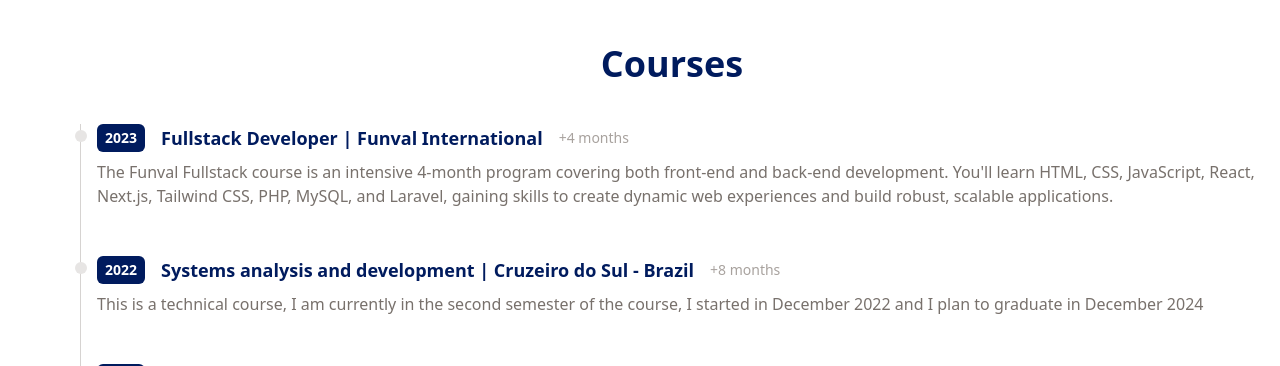
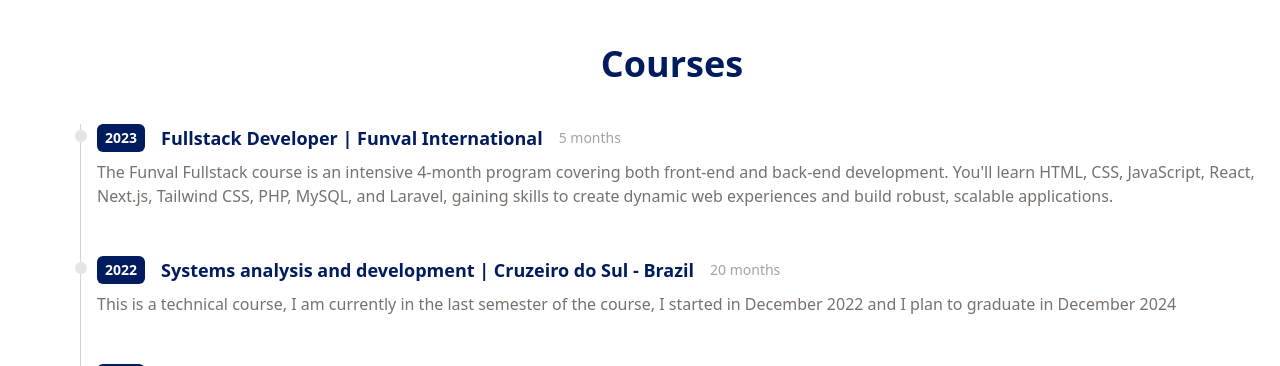
Before and after one commit to anibal-carre/My-Portfolio, a React (Vite) app: page / in a window 1280 px wide. Shown: the part 820-1186 px from the top of the page. Built offline with nearby package versions, Linux system fonts and the light colour scheme.

Commit message:
new data

```diff
--- a/languageTexts.js
+++ b/languageTexts.js
@@ -30,11 +30,11 @@
       content1:
         "The Funval Fullstack course is an intensive 4-month program covering both front-end and back-end development. You'll learn HTML, CSS, JavaScript, React, Next.js, Tailwind CSS, PHP, MySQL, and Laravel, gaining skills to create dynamic web experiences and build robust, scalable applications.",
       content2:
-        "This is a technical course, I am currently in the second semester of the course, I started in December 2022 and I plan to graduate in December 2024",
+        "This is a technical course, I am currently in the last semester of the course, I started in December 2022 and I plan to graduate in December 2024",
       content3:
         "The SENAC Brazil Sales Course offers a comprehensive learning experience in effective sales strategies, customer relations, negotiation techniques, and product knowledge.",
-      time1: "+4 months",
-      time2: "+8 months",
+      time1: "5 months",
+      time2: "20 months",
       time3: "3 months",
     },
     tech: "Technologies",
@@ -88,16 +88,16 @@
       courses: "Cursos",
       title1: "Desenvolvedor Fullstack | Funval Internacional",
       title2:
-        "Análise e desenvolvimento de sistemas | Cruzeiro do Sul - Brasil",
+        "Análise e Desenvolvimento de Sistemas | Cruzeiro do Sul - Brasil",
       title3: "Curso de vendedor | Senac Brasil",
       content1:
         "O curso Funval Fullstack é um programa intensivo de 4 meses que abrange o desenvolvimento tanto de front-end quanto de back-end. Você aprenderá HTML, CSS, JavaScript, React, Next.js, Tailwind CSS, PHP, MySQL e Laravel, adquirindo habilidades para criar experiências web dinâmicas e construir aplicações robustas e escaláveis.",
       content2:
-        "Este é um curso técnico, atualmente estou no segundo semestre do curso. Comecei em dezembro de 2022 e planejo me formar em dezembro de 2024.",
+        "Este é um curso técnico, atualmente estou no último semestre do curso. Comecei em dezembro de 2022 e planejo me formar em dezembro de 2024.",
       content3:
         "O Curso de Vendas do SENAC Brasil oferece uma experiência abrangente de aprendizado em estratégias eficazes de vendas, relacionamento com o cliente, técnicas de negociação e conhecimento de produtos.",
-      time1: "+4 meses",
-      time2: "+8 meses",
+      time1: "5 meses",
+      time2: "20 meses",
       time3: "3 meses",
     },
     tech: "Tecnologias",
@@ -150,16 +150,16 @@
     courses: {
       courses: "Cursos",
       title1: "Desarrollador Fullstack | Funval Internacional",
-      title2: "Análisis y desarrollo de sistemas | Cruzeiro do Sul - Brasil",
+      title2: "Análisis y Desarrollo de Sistemas | Cruzeiro do Sul - Brasil",
       title3: "Curso de ventas | Senac Brasil",
       content1:
         "El curso Funval Fullstack es un programa intensivo de 4 meses que abarca el desarrollo tanto del front-end como del back-end. Aprenderás HTML, CSS, JavaScript, React, Next.js, Tailwind CSS, PHP, MySQL y Laravel, adquiriendo habilidades para crear experiencias web dinámicas y construir aplicaciones sólidas y escalables.",
       content2:
-        "Este es un curso técnico, actualmente estoy en el segundo semestre del curso. Comencé en diciembre de 2022 y planeo graduarme en diciembre de 2024.",
+        "Este es un curso técnico, actualmente estoy en el último semestre del curso. Comencé en diciembre de 2022 y planeo graduarme en diciembre de 2024.",
       content3:
         "El Curso de Ventas del SENAC Brasil ofrece una experiencia integral de aprendizaje en estrategias efectivas de ventas, relaciones con clientes, técnicas de negociación y conocimiento de productos.",
-      time1: "+4 meses",
-      time2: "+8 meses",
+      time1: "5 meses",
+      time2: "20 meses",
       time3: "3 meses",
     },
     tech: "Tecnologías",
```
